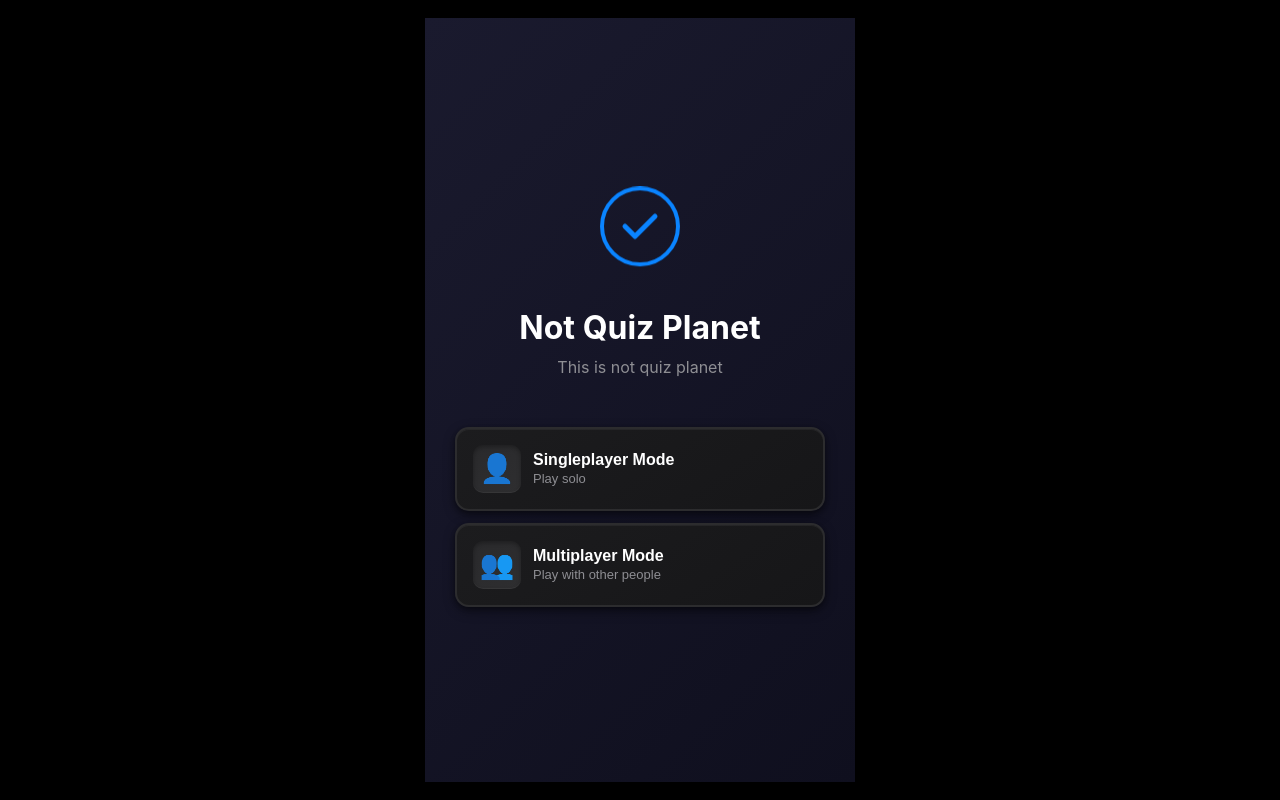
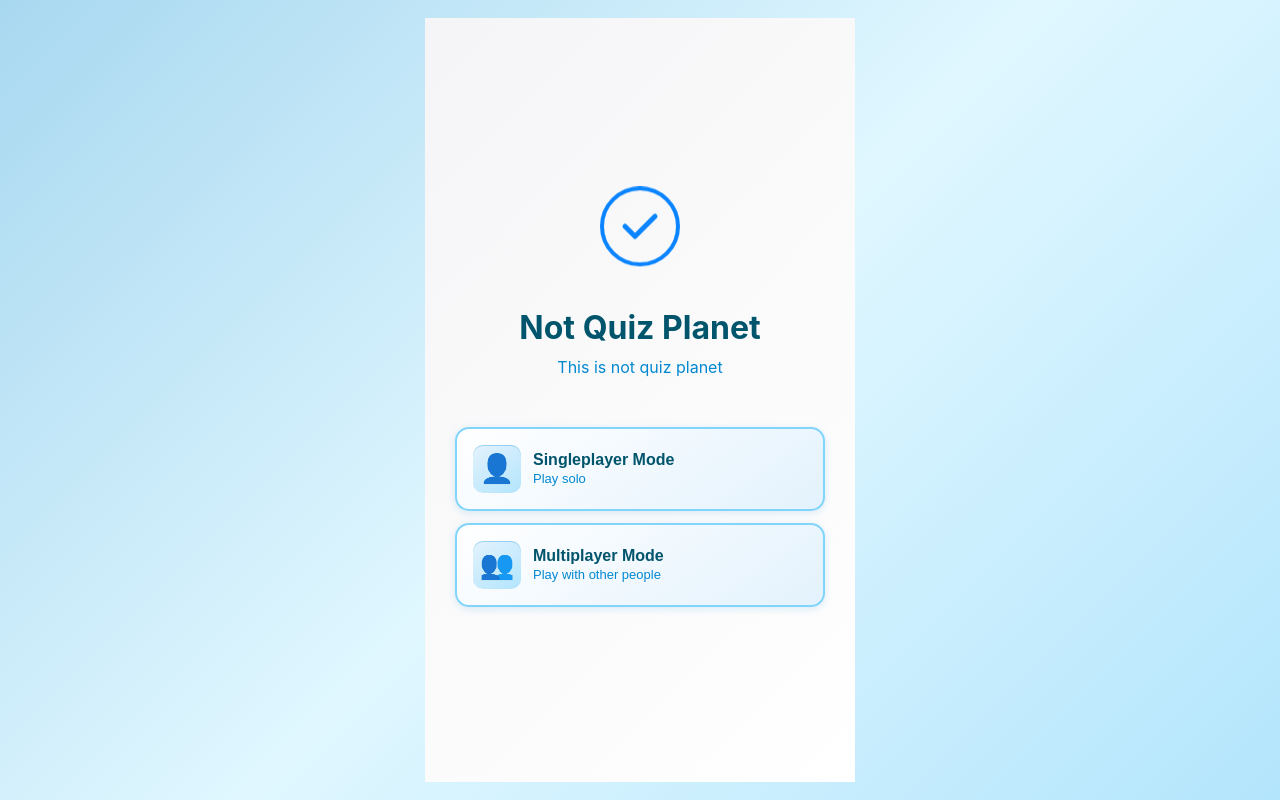
Before and after one commit to Hevin987/question1, a website: page index.html in a window 1280 px wide. Drawn offline with Linux system fonts and the light colour scheme; no server answers; a web font is replaced by a local one.

Commit message:
fix: Update stylesheet link to use styles-light.css for improved styling

```diff
--- a/index.html
+++ b/index.html
@@ -9,7 +9,7 @@
     <link rel="preload" href="font/Consola.ttf" as="font" type="font/truetype" crossorigin>
     <link rel="preload" href="font/Consolab.ttf" as="font" type="font/truetype" crossorigin>
     <link rel="preload" href="font/HurmitNerdFontMono-Bold.otf" as="font" type="font/opentype" crossorigin>
-    <link rel="stylesheet" href="styles.css">
+    <link rel="stylesheet" href="styles-light.css">
     <title>Quest Game like quiz planet</title>
 </head>
 <body>
```
